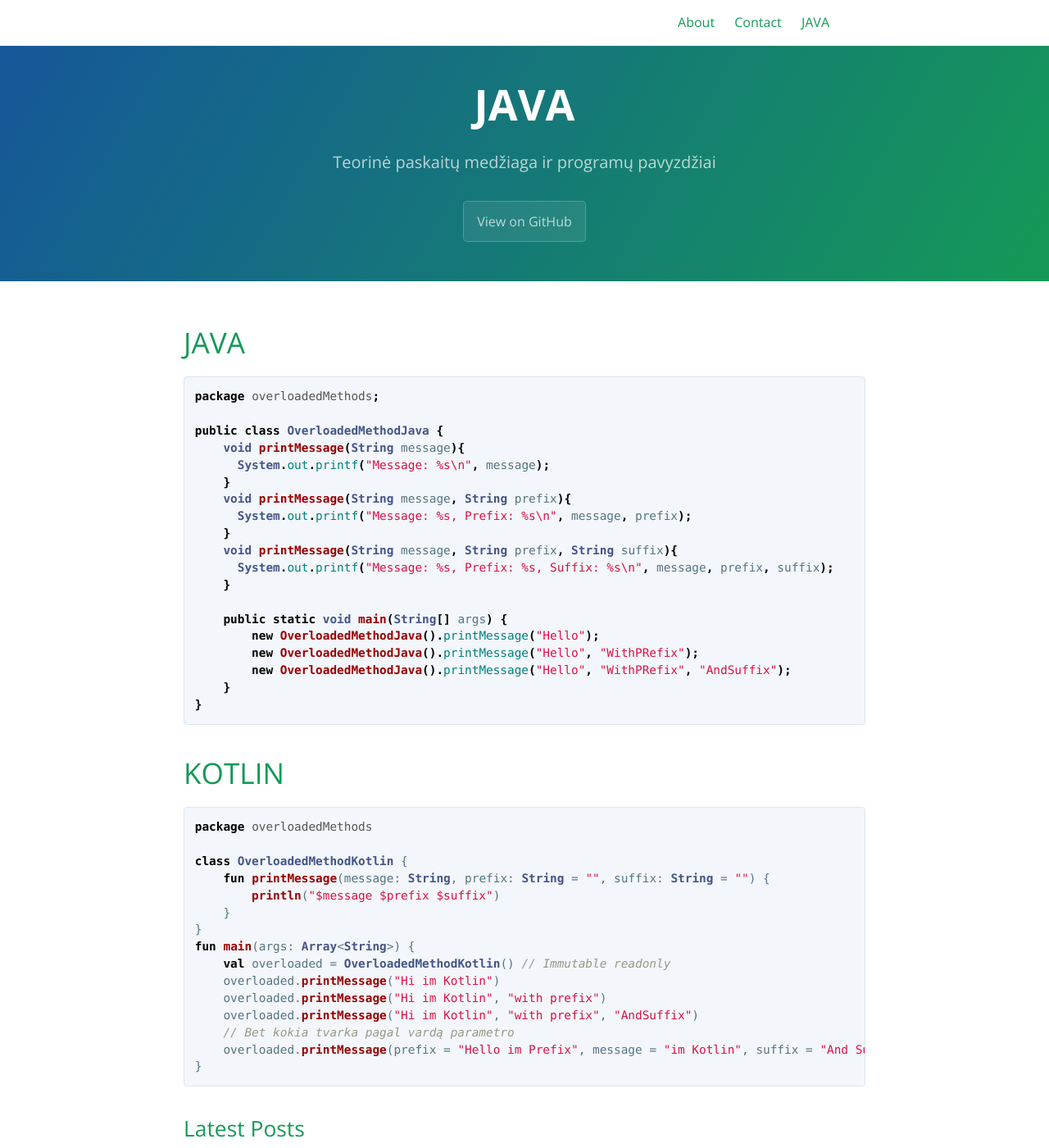
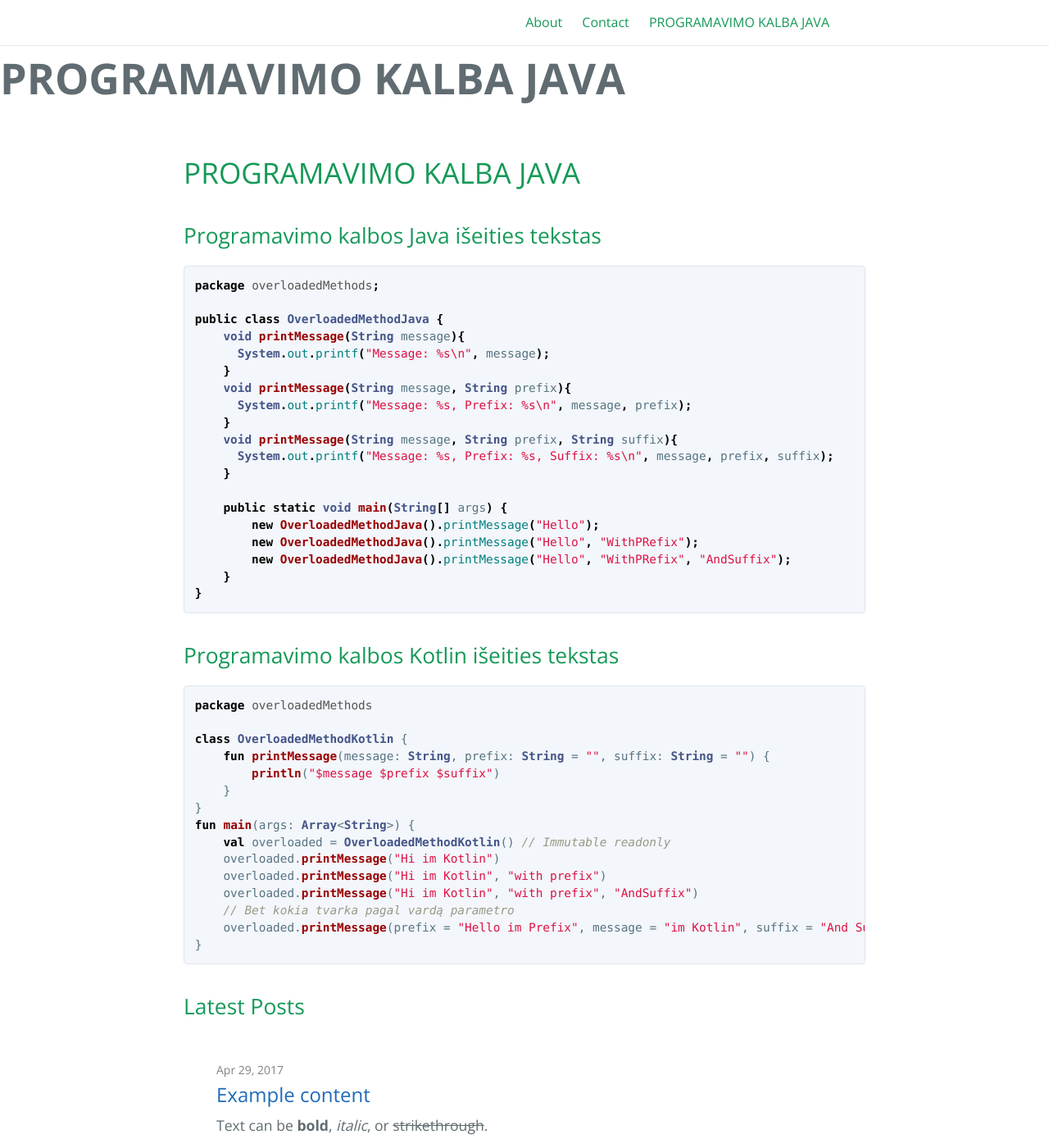
Before and after one commit to eif-courses/Java-Lecture-Notes, a Jekyll site: the page built from index.md, in a window 1280 px wide and 1400 px high. Shown: the whole window at 82% size. Built offline with Jekyll 4.4.1, drawn with Linux system fonts in a browser that asks for light colours; our own code applies the rules of GitHub Pages for plain Markdown files.

Commit message:
rtįa
rrswrs

````diff
--- a/_config.yml
+++ b/_config.yml
@@ -1,6 +1,6 @@
 title: Programavimo kalba Java
 description: Teorinė paskaitų medžiaga ir programų pavyzdžiai
-show_downloads: false
+show_downloads: true
 
 baseurl: "/Java-Lecture-Notes" # change this to the subpath of your site, e.g. /blog. Leave it empty if you don't need it.
 url: "https://eif-courses.github.io/" # change this to the base hostname & protocol for your site
--- a/_layouts/default.html
+++ b/_layouts/default.html
@@ -52,32 +52,9 @@
     {% if page.layout == 'post' %}
       {% assign page-tagline = page.tagline | escape  %}
     {% endif %}
+    <h1 class="project-name">{{ page-title }}</h1>
 
-    <section class="page-header">
-      <h1 class="project-name">{{ page-title }}</h1>
-      <h2 class="project-tagline">{{ page-tagline }}</h2>
-      {% if page.layout == 'home' and site.github.is_project_page %}
-          <a href="{{ site.github.repository_url }}" class="btn">View on GitHub</a>
-        {% if site.show_downloads %}
-          <a href="{{ site.github.zip_url }}" class="btn">Download .zip</a>
-          <a href="{{ site.github.tar_url }}" class="btn">Download .tar.gz</a>
-        {% endif %}
-      {% endif %}
-      <!-- Post tagline -->
-      {% if page.layout == 'post' %}
-        <h2 class="project-date">
-        <time datetime="{{ page.date | date_to_xmlschema }}" itemprop="datePublished">
-          {% assign date_format = site.cayman-blog.date_format | default: "%b %-d, %Y" %}
-          {{ page.date | date: date_format }}
-        </time>
-        {% assign page_author = page.author | default: site.author | default: nil | escape %}
-        {% if page_author %}
-          • <span itemprop="author" itemscope itemtype="http://schema.org/Person"><span itemprop="name">{{ page_author }}</span></span>
-        {% endif %}
-        </h2>
-      {% endif %}
-      <!-- End: Post tagline -->
-    </section>
+
 
     <section class="main-content">
 
--- a/index.md
+++ b/index.md
@@ -9,7 +9,9 @@ layout: home
 ---
 
 
-# JAVA
+# PROGRAMAVIMO KALBA JAVA
+
+## Programavimo kalbos Java išeities tekstas
 ```java
 package overloadedMethods;
 
@@ -31,7 +33,7 @@ public class OverloadedMethodJava {
     }
 }
 ```
-# KOTLIN
+## Programavimo kalbos Kotlin išeities tekstas
 ```kotlin
 package overloadedMethods
 
````
